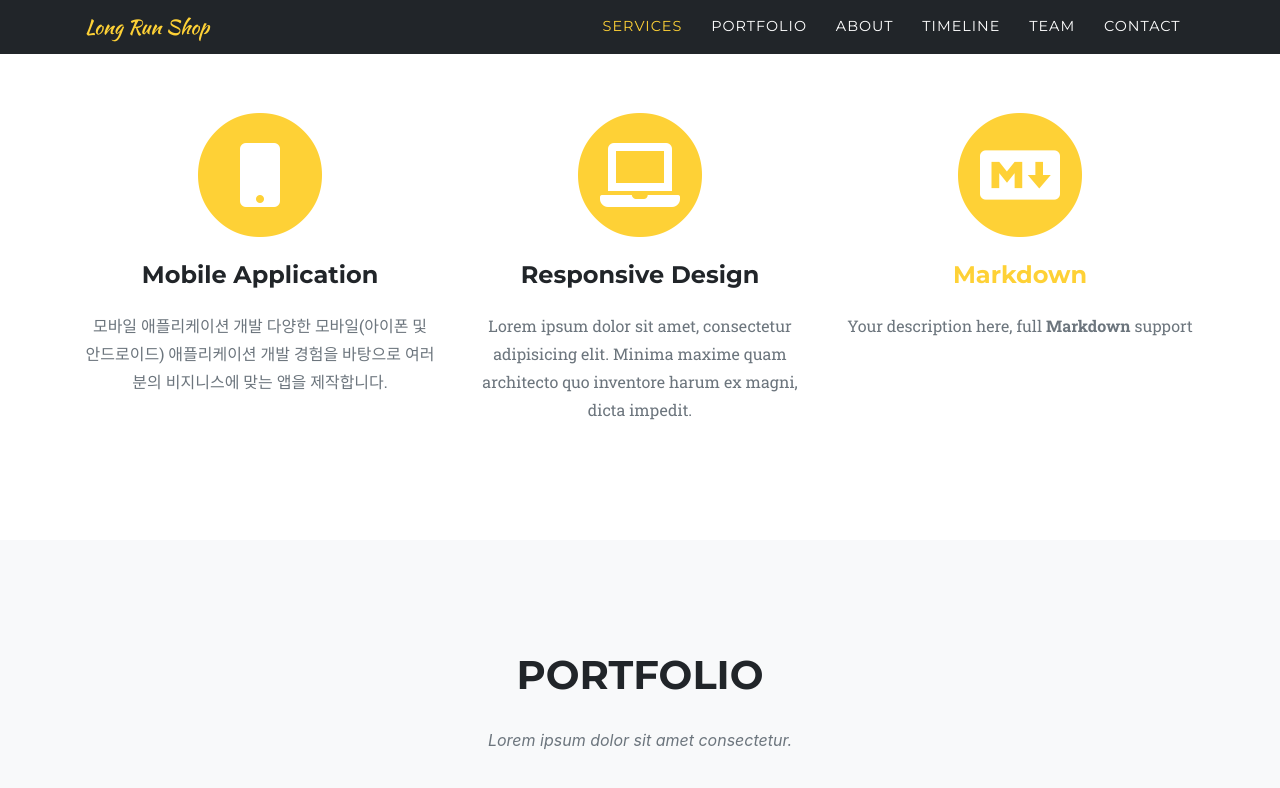
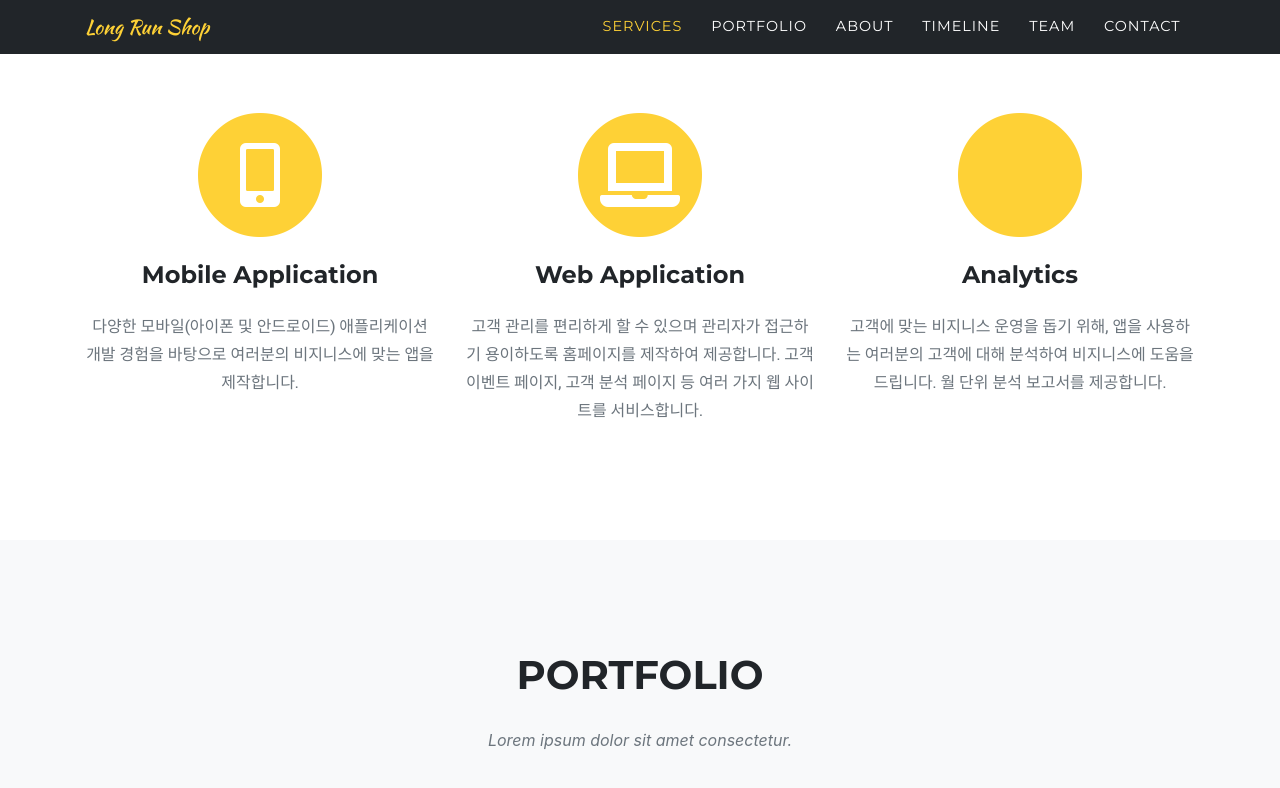
Before and after one commit to WowPeter/long-run-shop, a Jekyll site: the page built from index.md, in a window 1280 px wide and 900 px high, scrolled down 991 px, cut to the strip 0-805 px from the top of the window. Shown: the top 788 px of the strip. Built offline with Jekyll 4.4.1, drawn with Linux system fonts in a browser that asks for light colours; some web fonts are replaced.

Commit message:
코드 정리

```diff
--- a/_data/sitetext.yml
+++ b/_data/sitetext.yml
@@ -22,14 +22,14 @@ en: &DEFAULT_EN
     section: services
     list:
       - title: "Mobile Application"
-        desc: "모바일 애플리케이션 개발\n다양한 모바일(아이폰 및 안드로이드) 애플리케이션 개발 경험을 바탕으로 여러분의 비지니스에 맞는 앱을 제작합니다."
-        icon: fas fa-mobile #find more at https://fontawesome.com/icons
-      - title: "Responsive Design"
-        desc: "Lorem ipsum dolor sit amet, consectetur adipisicing elit. Minima maxime quam architecto quo inventore harum ex magni, dicta impedit."
+        desc: "다양한 모바일(아이폰 및 안드로이드) 애플리케이션 개발 경험을 바탕으로 여러분의 비지니스에 맞는 앱을 제작합니다."
+        icon: fas fa-mobile-alt #find more at https://fontawesome.com/icons
+      - title: "Web Application"
+        desc: "고객 관리를 편리하게 할 수 있으며 관리자가 접근하기 용이하도록 홈페이지를 제작하여 제공합니다. 고객 이벤트 페이지, 고객 분석 페이지 등 여러 가지 웹 사이트를 서비스합니다."
         icon: fas fa-laptop
-      - title: "[Markdown](https://en.wikipedia.org/wiki/Markdown)"
-        desc: "Your description here, full **Markdown** support"
-        icon: fab fa-markdown
+      - title: "Analytics"
+        desc: "고객에 맞는 비지니스 운영을 돕기 위해, 앱을 사용하는 여러분의 고객에 대해 분석하여 비지니스에 도움을 드립니다. 월 단위 분석 보고서를 제공합니다."
+        icon: fab fa-line-chart
 
   portfolio:
     title: "Portfolio"
```
